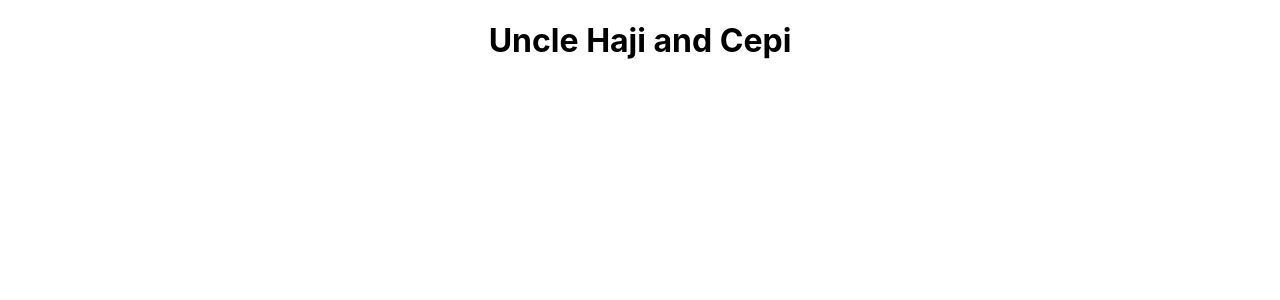
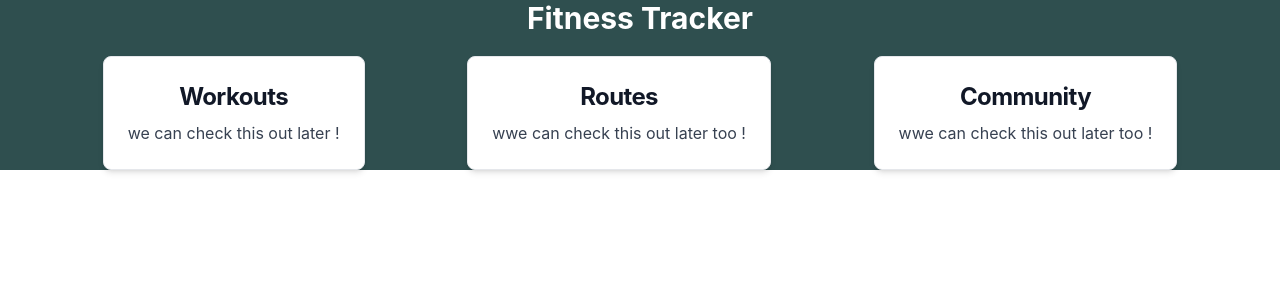
Before and after one commit to drodriguez28/fitness-tracker-ui, a React (Create React App) app: page / in a window 1280 px wide. Shown: the top 300 px of the page. Built offline with nearby package versions, Linux system fonts and the light colour scheme.

Commit message:
added a template with tailwind

```diff
--- a/src/App.css
+++ b/src/App.css
@@ -1,38 +1,11 @@
 .App {
   text-align: center;
+  background-color: #2F4F4F;
+  color: white;
 }
 
-.App-logo {
-  height: 40vmin;
-  pointer-events: none;
-}
-
-@media (prefers-reduced-motion: no-preference) {
+/* @media (prefers-reduced-motion: no-preference) {
   .App-logo {
     animation: App-logo-spin infinite 20s linear;
   }
-}
-
-.App-header {
-  background-color: #282c34;
-  min-height: 100vh;
-  display: flex;
-  flex-direction: column;
-  align-items: center;
-  justify-content: center;
-  font-size: calc(10px + 2vmin);
-  color: white;
-}
-
-.App-link {
-  color: #61dafb;
-}
-
-@keyframes App-logo-spin {
-  from {
-    transform: rotate(0deg);
-  }
-  to {
-    transform: rotate(360deg);
-  }
-}
+} */
--- a/src/App.js
+++ b/src/App.js
@@ -1,9 +1,11 @@
-import './App.css';
+import "./App.css";
+import HomePage from "./pages/HomePage";
+
 
 function App() {
   return (
     <div className="App">
-    <h1>Uncle Haji and Cepi </h1>
+      <HomePage />
     </div>
   );
 }
--- /dev/null
+++ b/src/components/HomeCard.js
@@ -0,0 +1,49 @@
+import React from "react";
+
+export default function HomeCard() {
+  return (
+    <div class="flex justify-evenly pt-5">
+      <div>
+        <a
+          href="#"
+          class="block p-6 max-w-sm bg-white rounded-lg border border-gray-200 shadow-md hover:bg-gray-100 dark:bg-gray-800 dark:border-gray-700 dark:hover:bg-gray-700"
+        >
+          <h5 class="mb-2 text-2xl font-bold tracking-tight text-gray-900 dark:text-white">
+            Workouts
+          </h5>
+          <p class="font-normal text-gray-700 dark:text-gray-400">
+            we can check this out later !
+          </p>
+        </a>
+      </div>
+
+      <div>
+        <a
+          href="#"
+          class="block p-6 max-w-sm bg-white rounded-lg border border-gray-200 shadow-md hover:bg-gray-100 dark:bg-gray-800 dark:border-gray-700 dark:hover:bg-gray-700"
+        >
+          <h5 class="mb-2 text-2xl font-bold tracking-tight text-gray-900 dark:text-white">
+            Routes
+          </h5>
+          <p class="font-normal text-gray-700 dark:text-gray-400">
+            wwe can check this out later too !
+          </p>
+        </a>
+      </div>
+
+      <div>
+        <a
+          href="#"
+          class="block p-6 max-w-sm bg-white rounded-lg border border-gray-200 shadow-md hover:bg-gray-100 dark:bg-gray-800 dark:border-gray-700 dark:hover:bg-gray-700"
+        >
+          <h5 class="mb-2 text-2xl font-bold tracking-tight text-gray-900 dark:text-white">
+            Community
+          </h5>
+          <p class="font-normal text-gray-700 dark:text-gray-400">
+            wwe can check this out later too !
+          </p>
+        </a>
+      </div>
+    </div>
+  );
+}
--- a/src/index.css
+++ b/src/index.css
@@ -1,3 +1,8 @@
+@tailwind base;
+@tailwind components;
+@tailwind utilities;
+
+
 body {
   margin: 0;
   font-family: -apple-system, BlinkMacSystemFont, 'Segoe UI', 'Roboto', 'Oxygen',
--- /dev/null
+++ b/src/pages/HomePage.js
@@ -0,0 +1,11 @@
+import React from "react";
+import HomeCard from "../components/HomeCard";
+
+export default function HomePage() {
+  return (
+    <div>
+      <h1 class="text-3xl font-bold ">Fitness Tracker</h1>
+      <HomeCard/>
+    </div>
+  );
+}
--- /dev/null
+++ b/tailwind.config.js
@@ -0,0 +1,8 @@
+/** @type {import('tailwindcss').Config} */
+module.exports = {
+  content: ["./src/**/*.{html,js}"],
+  theme: {
+    extend: {},
+  },
+  plugins: [],
+}
```
Also changed, not shown: package.json (+9 -0 lines), src/logo.svg (deleted), 1 other file (tests, documents, lock files or other folders).
